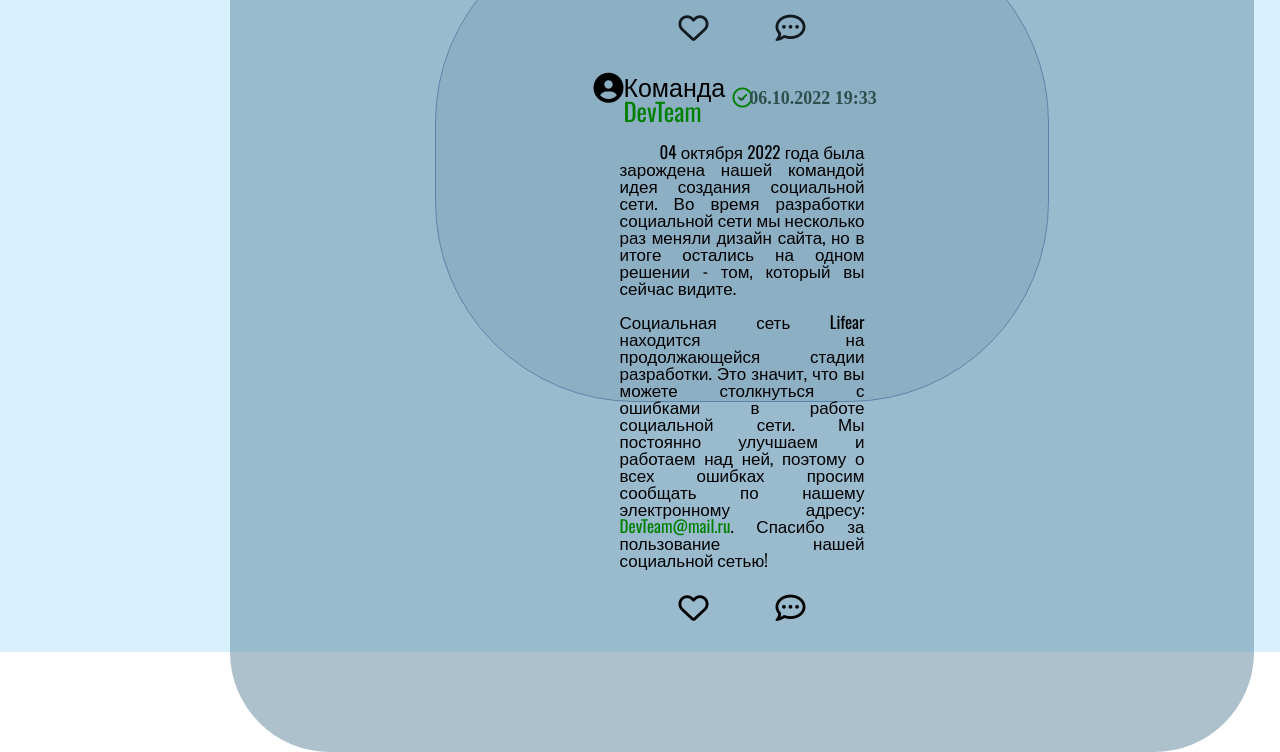
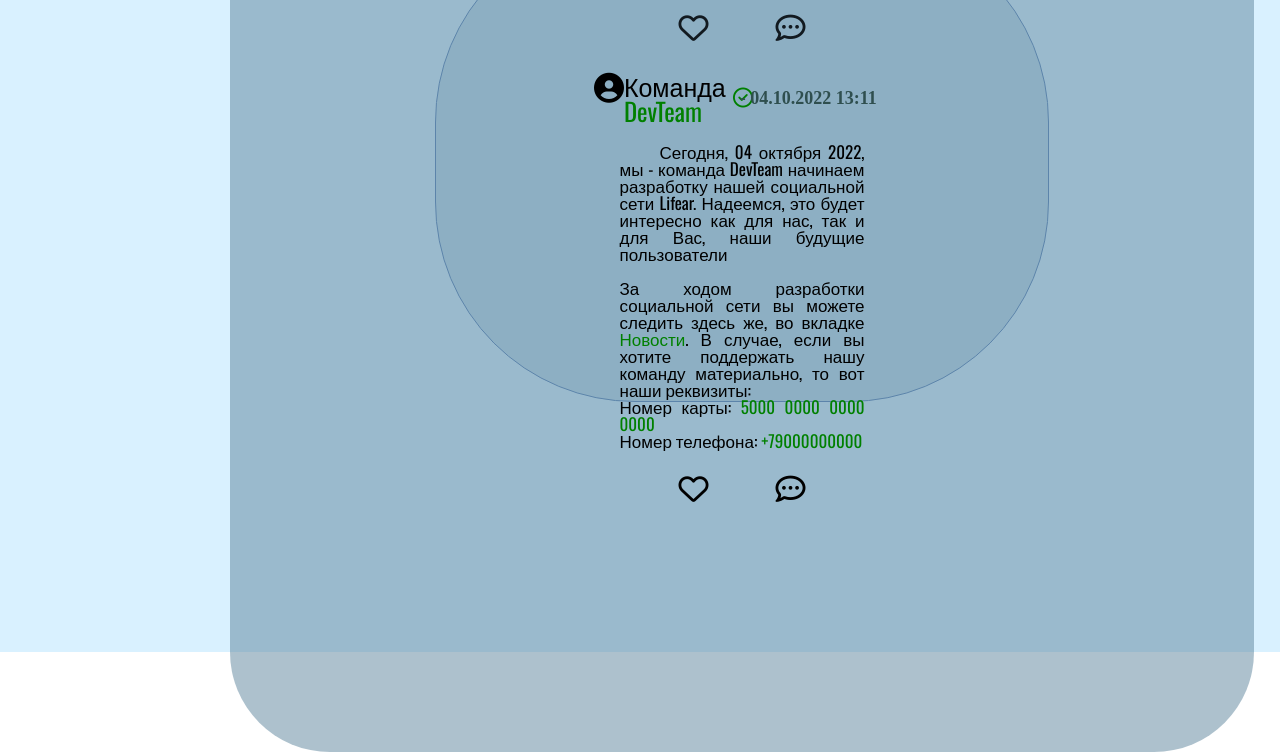
Before and after one commit to Fealerok/social-site, a plain HTML site: page Social-site/index.html in a window 1280 px wide. Shown: the part 948-1700 px from the top of the page. Drawn offline with nearby package versions, Linux system fonts and the light colour scheme.

Commit message:
Add files via upload

```diff
--- a/Social-site/index.html
+++ b/Social-site/index.html
@@ -115,16 +115,16 @@
                      </div>
                 </div>
 
-                <div class="date_time">
-                <span>- 06.10.2022 19:33</span>
+                <div class="date_time2">
+                <span>- 04.10.2022 13:11</span>
                 </div>
           </div>
 
            <div class="text_news">
-               <span>04 октября 2022 года была зарождена нашей командой идея создания социальной сети. Во время разработки социальной сети мы несколько раз меняли дизайн сайта, но в итоге остались на одном решении - том, который вы сейчас видите.</span>
+               <span>Сегодня, 04 октября 2022, мы - команда DevTeam начинаем разработку нашей социальной сети Lifear. Надеемся, это будет интересно как для нас, так и для Вас, наши будущие пользователи</span>
                <br>
                <br>
-               <span>Социальная сеть Lifear находится на продолжающейся стадии разработки. Это значит, что вы можете столкнуться с ошибками в работе социальной сети. Мы постоянно улучшаем и работаем над ней, поэтому о всех ошибках просим сообщать по нашему электронному адресу: <span class='email'>DevTeam@mail.ru</span>. Спасибо за пользование нашей социальной сетью!  </span>
+               <span>За ходом разработки социальной сети вы можете следить здесь же, во вкладке <span class='email'>Новости</span>. В случае, если вы хотите поддержать нашу команду материально, то вот наши реквизиты: <br>Номер карты: <span class='email'>5000 0000 0000 0000</span> <br> Номер телефона: <span class='email'>+79000000000</span>
            </div>
 
            <div class="icons_news">
```
